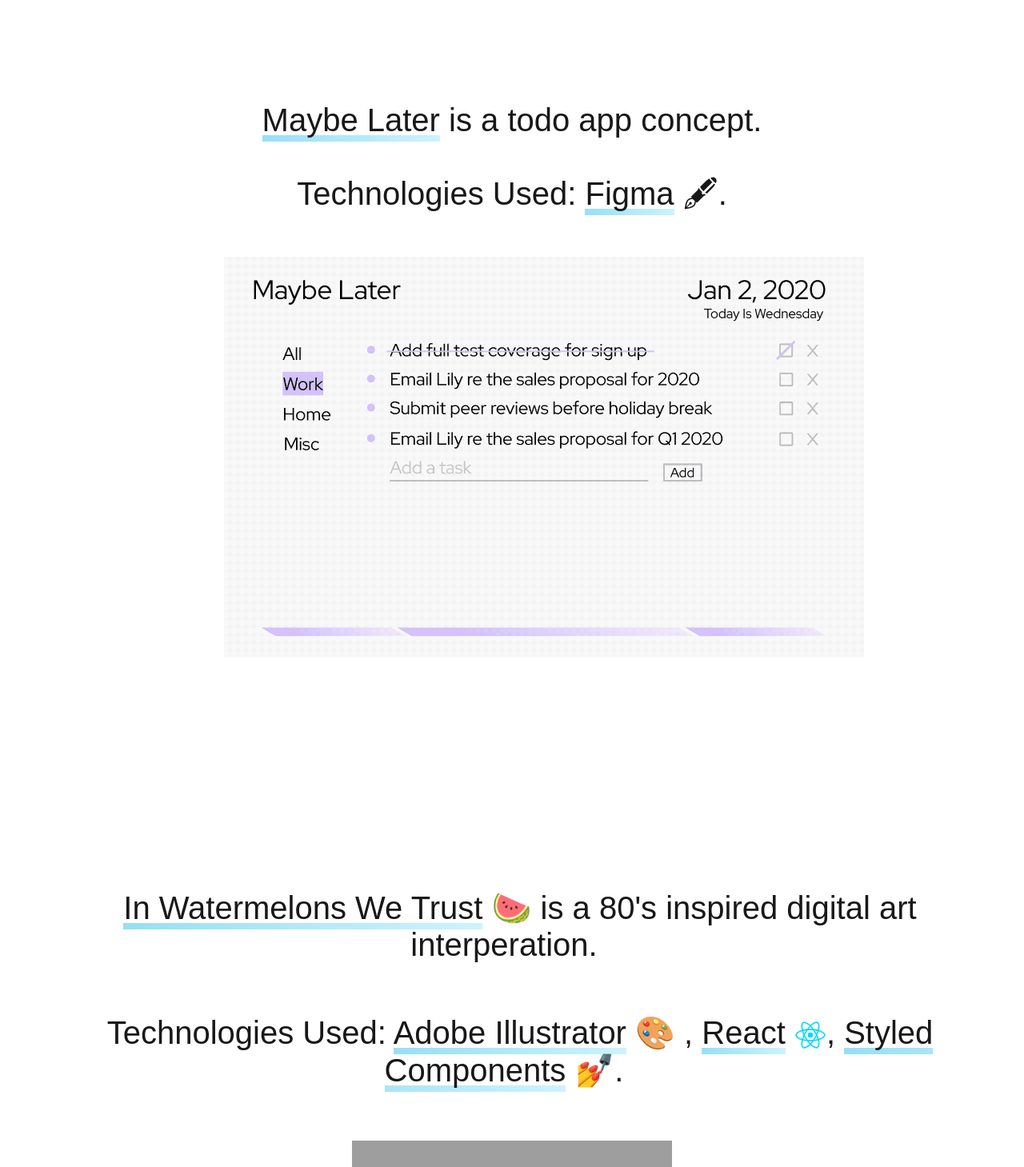
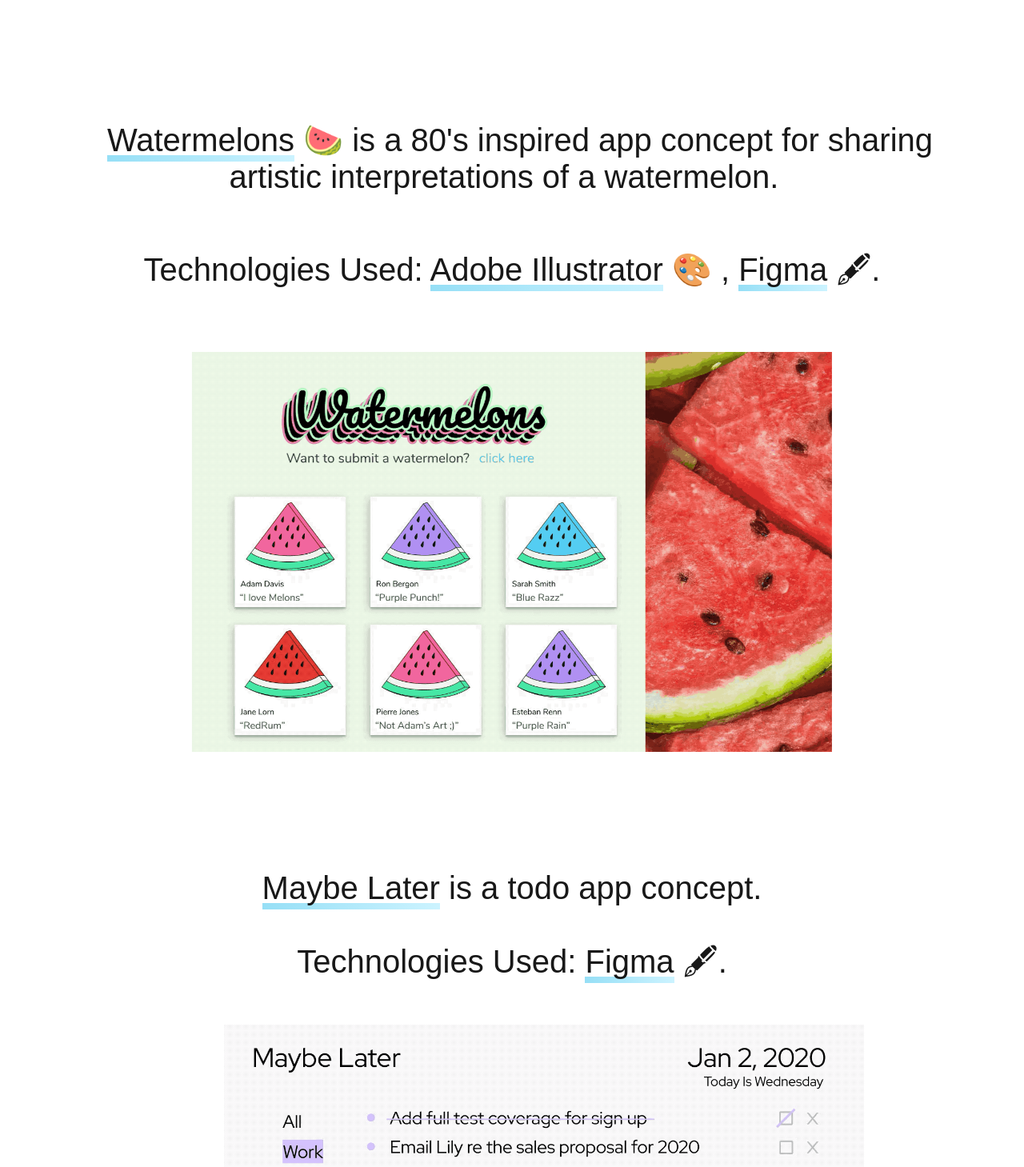
Before and after one commit to ejdweck/portfolio, a React (Create React App) app: page / in a window 1280 px wide. Shown: the part 1040-2499 px from the top of the page at 80% size. Built offline with nearby package versions, Linux system fonts and the light colour scheme; grey boxes are pictures that could not be loaded.

Commit message:
mos recent watermelons concept

```diff
--- a/src/App.js
+++ b/src/App.js
@@ -27,13 +27,13 @@
 
 
 // gifs and project snapshots
-import melons from './img/melons.gif'
 import bbox from './img/nourish-bbox-mobile.gif'
 import nourish from './img/nourish.png'
 import trailblazers from './img/trailblazers-chatroom.gif'
 import realcourseguide from './img/realcourseguide.gif'
 import maybeLater from './img/maybe-later.gif'
 import justabite from './img/justabite.jpg'
+import watermelonsUi from './img/watermelons-ui.gif'
 
 import ProjectPage from './components/ProjectPage'
 
@@ -211,15 +211,14 @@
 
 const melonsProjectTitle = (
   <StyledMoreInfo style={{ color: '#181818' }}>
-    <StyledTextBlueUnderline>In Watermelons We Trust</StyledTextBlueUnderline> 🍉 is a 80's inspired digital art interperation.
+    <StyledTextBlueUnderline>Watermelons</StyledTextBlueUnderline> 🍉 is a 80's inspired app concept for sharing artistic interpretations of a watermelon.
   </StyledMoreInfo>
 )
 
 const melonsTechnologiesUsed = (
   <StyledMoreInfo style={{ color: '#181818' }}>
     Technologies Used: <StyledTextBlueUnderline>Adobe Illustrator</StyledTextBlueUnderline> 🎨
-    , <StyledTextBlueUnderline>React</StyledTextBlueUnderline> <StyledSVG alt="logo" src={reactIcon}/>
-    , <StyledTextBlueUnderline>Styled Components</StyledTextBlueUnderline> 💅.
+    , <StyledTextBlueUnderline>Figma</StyledTextBlueUnderline> 🖋.
   </StyledMoreInfo>
 )
 
@@ -296,27 +295,27 @@
     return (
       <React.Fragment>
         <ProjectPage
+          projectTitle={melonsProjectTitle}
+          technologiesUsed={melonsTechnologiesUsed}
+          src={watermelonsUi}
+        />
+       <StyledSpacer />
+        <ProjectPage
           projectTitle={todoProjectTitle}
           technologiesUsed={todoTechnologiesUsed}
           src={maybeLater}
         />
         <StyledSpacer />
         <ProjectPage
-          projectTitle={melonsProjectTitle}
-          technologiesUsed={melonsTechnologiesUsed}
-          src={melons}
+          projectTitle={justabiteProjectTitle}
+          technologiesUsed={justabiteTechnologiesUsed}
+          src={justabite}
         />
         <StyledSpacer />
         <ProjectPage
           projectTitle={realCourseGuideProjectTitle}
           technologiesUsed={realCourseGuideTechnologiesUsed}
           src={realcourseguide}
-        />
-        <StyledSpacer />
-        <ProjectPage
-          projectTitle={justabiteProjectTitle}
-          technologiesUsed={justabiteTechnologiesUsed}
-          src={justabite}
         />
         <StyledSpacer />
         <ProjectPage
```
Also changed, not shown: src/img/watermelons-ui.gif (added).
